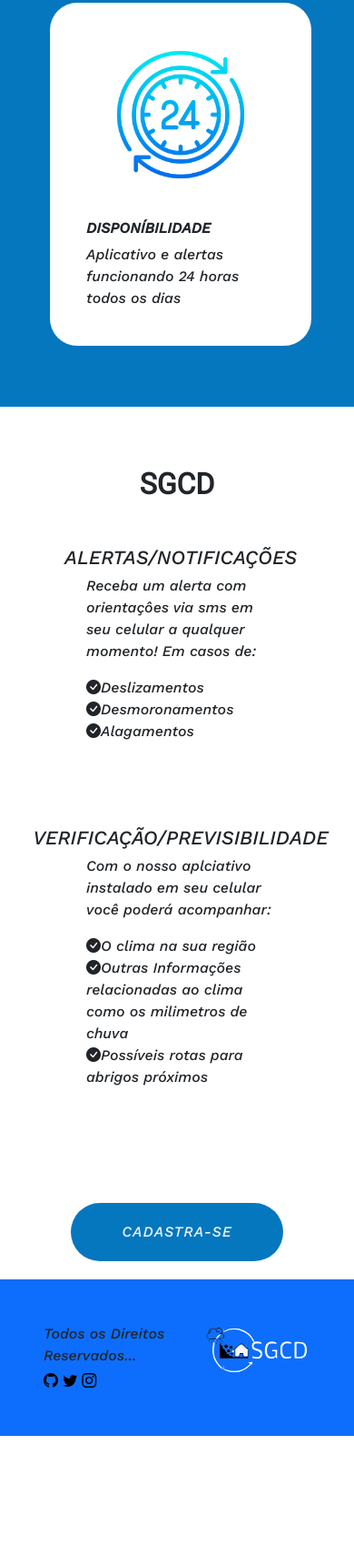
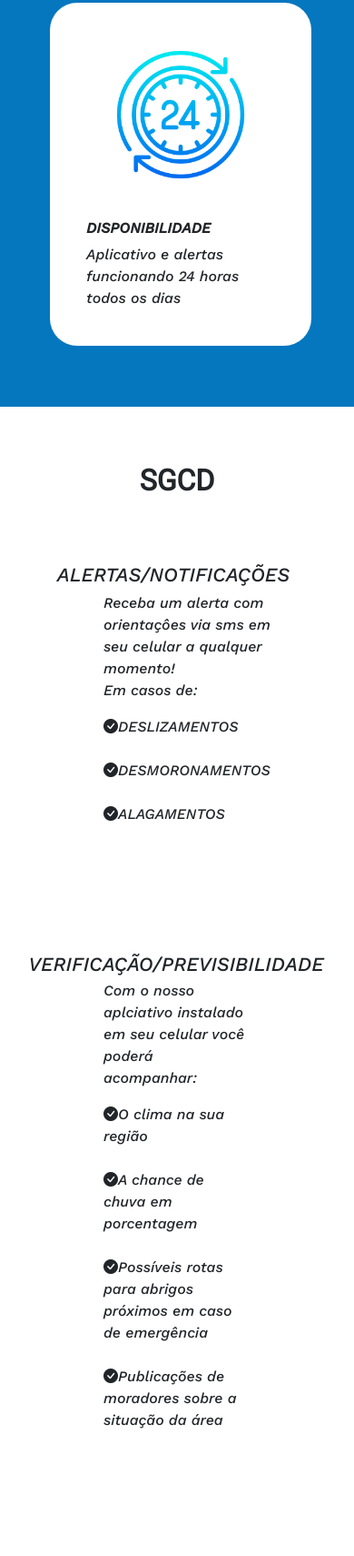
Before and after one commit to devThiago1/sgcd-web, a website: page SGCD-WEB/src/view/Home.html in a window 390 px wide. Shown: the part 1530-3240 px from the top of the page at 91% size. Before the commit the page ends 3108 px from the top, so only its background shows below. Drawn offline with nearby package versions, Linux system fonts and the light colour scheme.

Commit message:
finalversion

```diff
--- a/SGCD-WEB/src/controller/userRegister.ts
+++ b/SGCD-WEB/src/controller/userRegister.ts
@@ -35,9 +35,9 @@ export class userRegister{
                 return res.status(400).redirect('/ErrorExistData');
                 }
 
-                if(!dataVerf){
-                    return res.status(400).redirect('/ErrorInvalidData');
-                } else {
+            if(!dataVerf){
+                return res.status(400).redirect('/ErrorInvalid');
+             } else {
 
                     const hashPassword = await bcrypt.hash(newUser.password_user, 10);
                     const hashCpf =  await bcrypt.hash(newUser.cpf_user, 10);
--- a/SGCD-WEB/src/public/css/home.css
+++ b/SGCD-WEB/src/public/css/home.css
@@ -113,7 +113,6 @@ main{
 }
 
 .container-obj{
-
     padding: 100px;
     background-color: #0477BF;
 }
@@ -137,6 +136,8 @@ main{
     cursor: pointer;
     margin-top: 4%;
     font-size: 200%;
+    margin-right: 40%;
+    margin-left: 40%;
 }
 
 .desc-link{
@@ -164,7 +165,13 @@ main{
     justify-content: center;
 }
 
-@media(max-width:768px){
+@media(max-width: 1070px){
+    .container-image{
+        display: none;
+    }
+}
+
+@media(max-width:910px){
     .container-image{
         display: none;
     }
@@ -214,7 +221,7 @@ main{
         font-weight: bold;
     }
     .container-info{
-        padding: 55px;
+        padding: 50px;
     }
     .container-logo{
         display: flex;
--- a/SGCD-WEB/src/services/dataVerification.ts
+++ b/SGCD-WEB/src/services/dataVerification.ts
@@ -4,13 +4,13 @@ import * as Joi from 'joi';
 
 function dataVerification(newUser: any) {
     const formSchema = Joi.object().keys({
-      first_name_user: Joi.string().alphanum().min(3).max(30).required(),
-      last_name_user: Joi.string().alphanum().min(3).max(30).required(),
+      first_name_user: Joi.string().min(3).max(30).required(),
+      last_name_user: Joi.string().min(3).max(30).required(),
       cpf_user: Joi.string().required(),
       email_user: Joi.string().email().required(),
       password_user: Joi.string().required().empty(''),
       number_user: Joi.string().required().empty(''),
-      bairro_user: Joi.string().alphanum().min(3).max(30).required(),
+      bairro_user: Joi.string().min(3).max(30).required(),
       cep_user: Joi.string().required(),
       complemento_user: Joi.string().optional().empty(''),
       number_adress_user: Joi.string().required().empty(''),
--- a/SGCD-WEB/src/view/Home.html
+++ b/SGCD-WEB/src/view/Home.html
@@ -73,7 +73,7 @@
             <div class="card p-4 me-4 border-0" style="width: 18rem; border-radius: 30px;">
                 <img src="../public/relogio-card.png" class="card-img-top mx-auto" alt="relogio-card" style="height: 150px;width: 150px; margin-top: 10%;">
                 <div class="card-body">
-                    <h4 class="card-title mt-4" id="desc">DISPONÍBILIDADE</h4>
+                    <h4 class="card-title mt-4" id="desc">DISPONIBILIDADE</h4>
                     <p class="card-text">Aplicativo e alertas funcionando 24 horas todos os dias</p>
                 </div>
             </div>
@@ -82,32 +82,39 @@
     <div class="container-info">
         <h3 class="title-info">SGCD</h3>
         <div class="card-group">
-            <div class="card p-4  border-0" style="width: 18rem; border-radius: 30px;">
+            <div class="card p-5  border-0" style="width: 20rem; border-radius: 30px;">
                 <div class="card-body">
-                    <h4 class="card-title" style="display: flex; justify-content: center; margin-bottom: 3%;">ALERTAS/NOTIFICAÇÕES</h4>
-                    <p class="card-text">Receba um alerta com orientaçôes via sms em seu celular a qualquer momento! Em casos de: </p>
+                    <h4 class="card-title" style="display: flex; justify-content: center; margin-bottom: 3%; margin-right: 20%;">ALERTAS/NOTIFICAÇÕES</h4>
+                    <p class="card-text">Receba um alerta com orientaçôes via sms em seu celular a qualquer momento! <br> Em casos de: </p>
                     <div class="container-desc">
-                        <i class="bi bi-check-circle-fill">Deslizamentos </i>
+                        <i class="bi bi-check-circle-fill">DESLIZAMENTOS </i>
                             <br>
-                        <i class="bi bi-check-circle-fill">Desmoronamentos </i>
                             <br>
-                        <i class="bi bi-check-circle-fill">Alagamentos </i>
+                        <i class="bi bi-check-circle-fill">DESMORONAMENTOS </i>
+                            <br>
+                            <br>
+                        <i class="bi bi-check-circle-fill">ALAGAMENTOS </i>
                     </div>
                 </div>
             </div>
             <div class="card border-0" style="width: 18rem; border-radius: 30px;" id="app-card">
                 <img src="../public/celular-desc.png" class="card-img-top mx-auto" alt="eficiencia-card" style="height: 400px;width: 250px; margin-top: 20%;">
             </div>
-            <div class="card p-4 border-0" style="width: 18rem; border-radius: 30px;">
+            <div class="card p-5 border-0" style="width: 18rem; border-radius: 30px;">
                 <div class="card-body">
                     <h4 class="card-title " style="display: flex; justify-content: center; margin-bottom: 3%;">VERIFICAÇÃO/PREVISIBILIDADE</h4>
                     <p class="card-text">Com o nosso aplciativo instalado em seu celular você poderá acompanhar:</p>
                     <div class="container-desc">
                         <i class="bi bi-check-circle-fill">O clima na sua região </i>
                             <br>
-                        <i class="bi bi-check-circle-fill">Outras Informações relacionadas ao clima como os milimetros de chuva  </i>
                             <br>
-                        <i class="bi bi-check-circle-fill">Possíveis rotas para abrigos próximos </i>
+                        <i class="bi bi-check-circle-fill">A chance de chuva em porcentagem</i>
+                            <br>
+                            <br>
+                        <i class="bi bi-check-circle-fill">Possíveis rotas para abrigos próximos em caso de emergência</i>
+                            <br>
+                            <br>
+                        <i class="bi bi-check-circle-fill">Publicações de moradores sobre a situação da área</i>
                     </div>
                 </div>
             </div>
```
